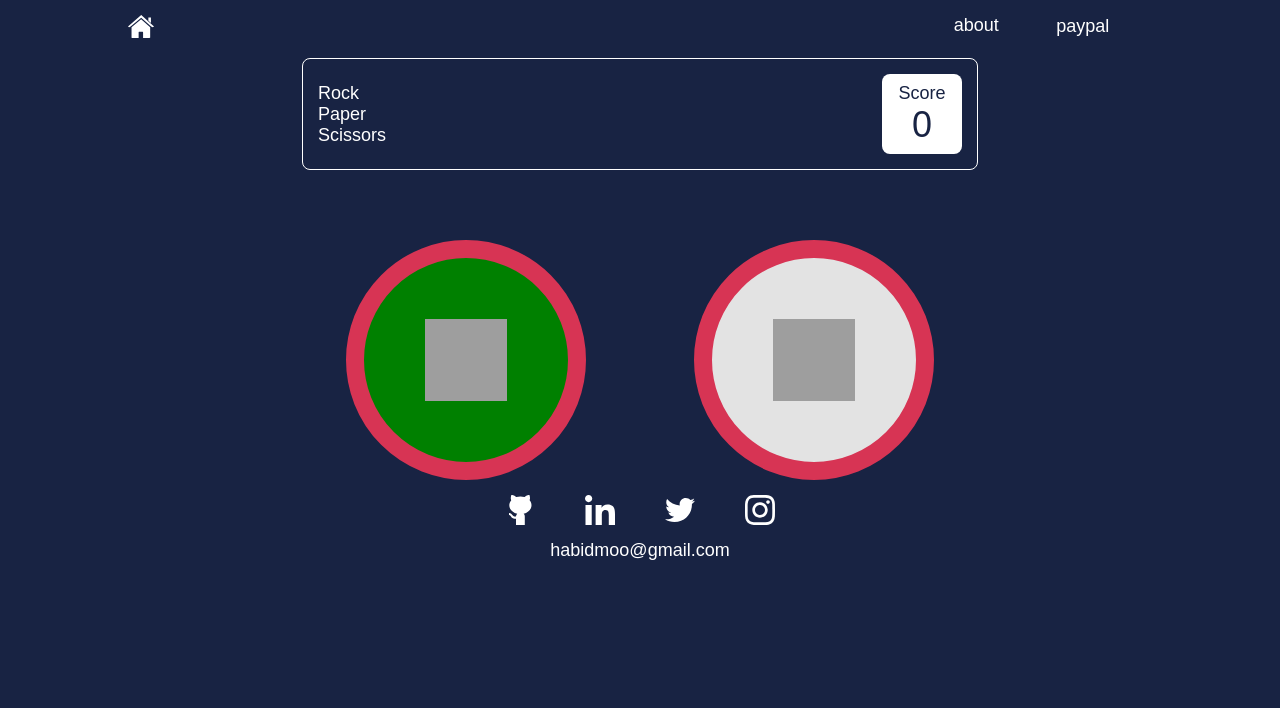
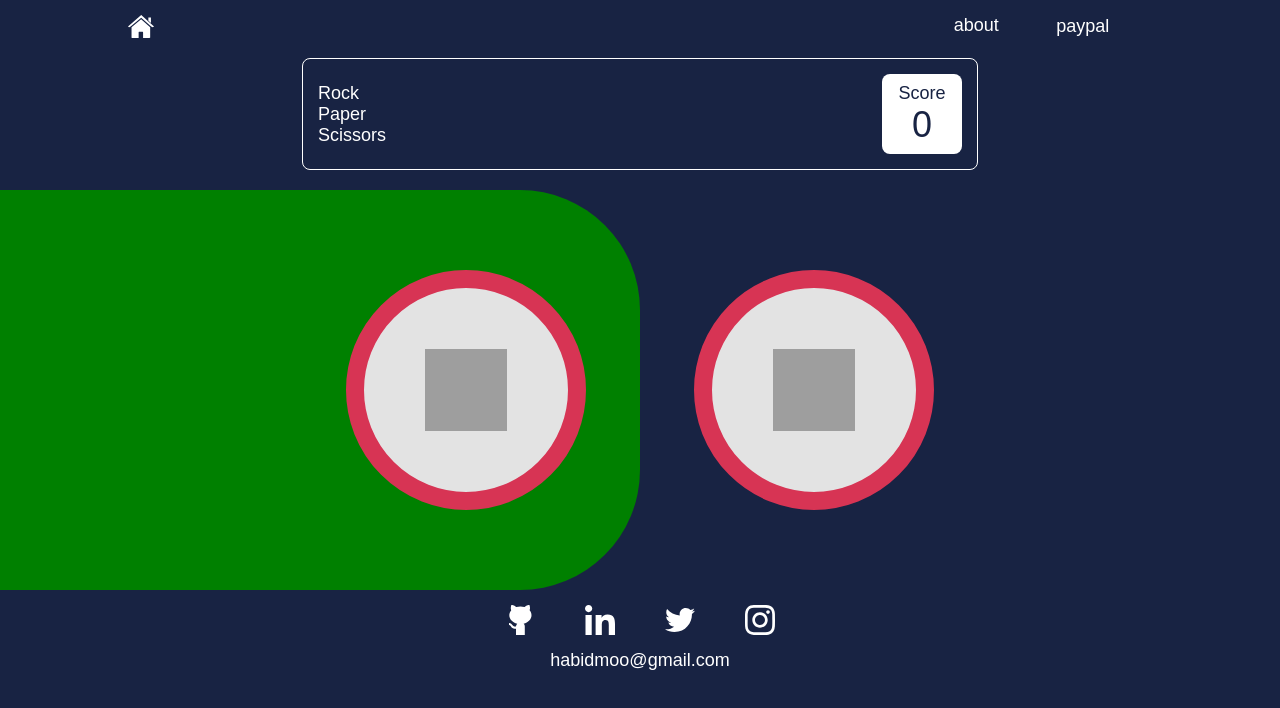
Before and after one commit to jesmoo/Rock-paper-and-scissors, a React (Create React App) app: page /game/1 in a window 1280 px wide. Shown: the top 708 px of the page. Built offline with nearby package versions, Linux system fonts and the light colour scheme; grey boxes are pictures that could not be loaded.

Commit message:
:lipstick: game win/lose
Added the differentiator when the player wins or loses.

```diff
--- a/src/Components/Game.jsx
+++ b/src/Components/Game.jsx
@@ -2,6 +2,7 @@ import React, { useEffect, useRef } from 'react';
 import ComputerGame from './ComputerGame';
 import useInitialState from '../Hooks/useInitialState';
 import '../Styles/Components/game.css';
+import '../Styles/breakpoints/queriesGame.css';
 
 const Game = (props) => {
   const backGround = useRef();
@@ -37,13 +38,13 @@ const Game = (props) => {
         </div>
       </section>
       <section className="main__gameChose">
+        <div className="backGround-noDisplay" ref={backGround}></div>
         {initialState &&
           initialState.map((item) =>
             item.id === idGame ? (
               <div
                 className={`gameChose__item border-${item.classAlt} `}
                 key={item.id}
-                ref={backGround}
               >
                 <img
                   src={item.url}
--- a/src/Styles/Components/MainStart.css
+++ b/src/Styles/Components/MainStart.css
@@ -39,7 +39,6 @@
   font-size: 3.6rem;
 }
 .main__gameChose {
-  margin-top: 5rem;
   grid-column: span 4;
   display: grid;
   grid-template-columns: repeat(4, 1fr);
@@ -77,7 +76,6 @@
   height: 40%;
 }
 .main__rules {
-  margin-top: 10rem;
   margin-bottom: 5.5rem;
   padding: 1.3rem;
   text-align: center;
--- a/src/Styles/Components/game.css
+++ b/src/Styles/Components/game.css
@@ -1,3 +1,18 @@
+.main__gameChose {
+  padding-top: 6rem;
+  padding-bottom: 6rem;
+  position: relative;
+}
+.backGround-noDisplay {
+  display: none;
+  position: absolute;
+  border-radius: 10rem;
+  top: 0;
+  left: -200rem;
+  bottom: 0;
+  right: 50%;
+}
 .green {
+  display: block;
   background-color: green;
 }
--- /dev/null
+++ b/src/Styles/breakpoints/queriesGame.css
@@ -0,0 +1,15 @@
+@media (min-width: 768px) {
+  .main__gameChose {
+    padding-top: 7rem;
+    padding-bottom: 7rem;
+  }
+}
+@media (min-width: 1024px) {
+  .main__gameChose {
+    padding-top: 8rem;
+    padding-bottom: 8rem;
+  }
+  .backGround-noDisplay {
+    border-radius: 12rem;
+  }
+}
```
